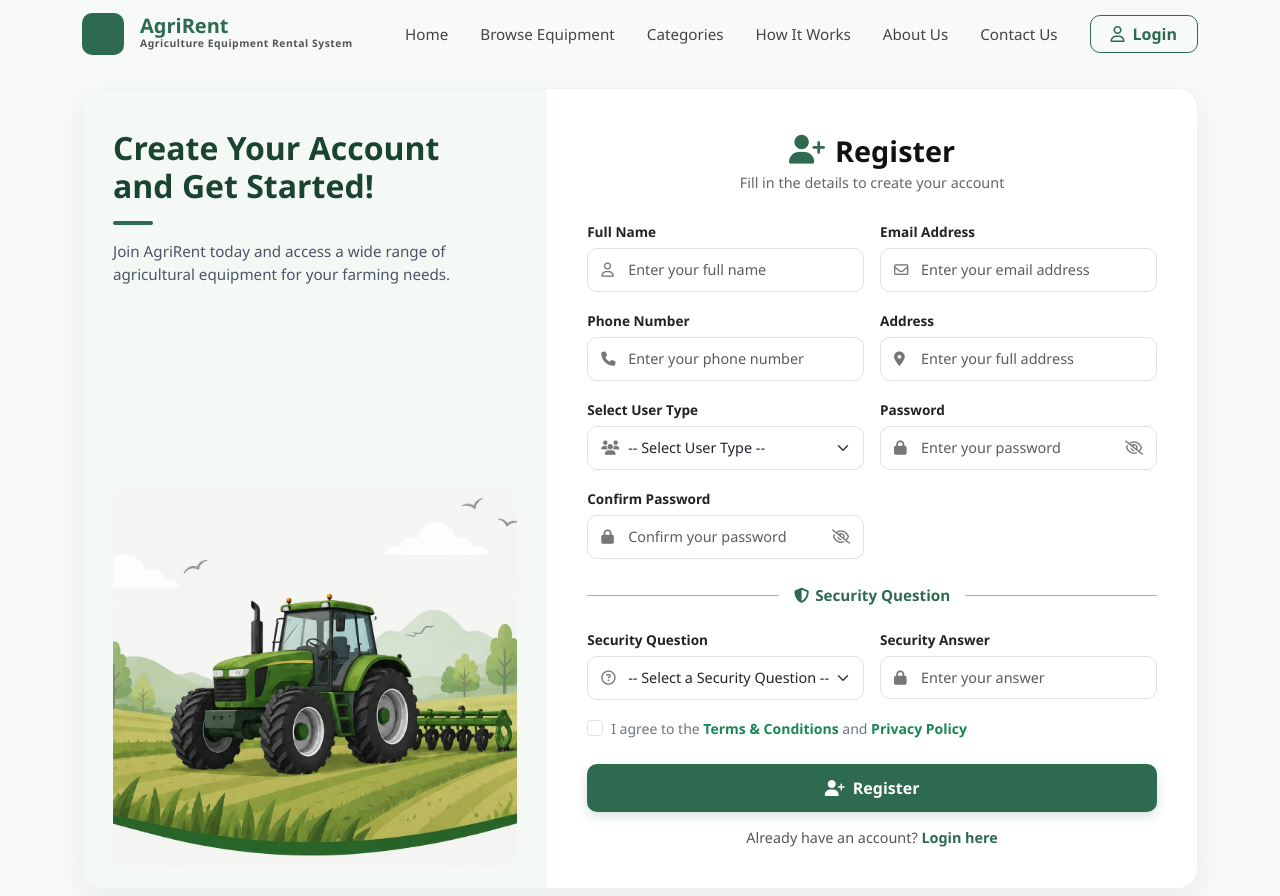
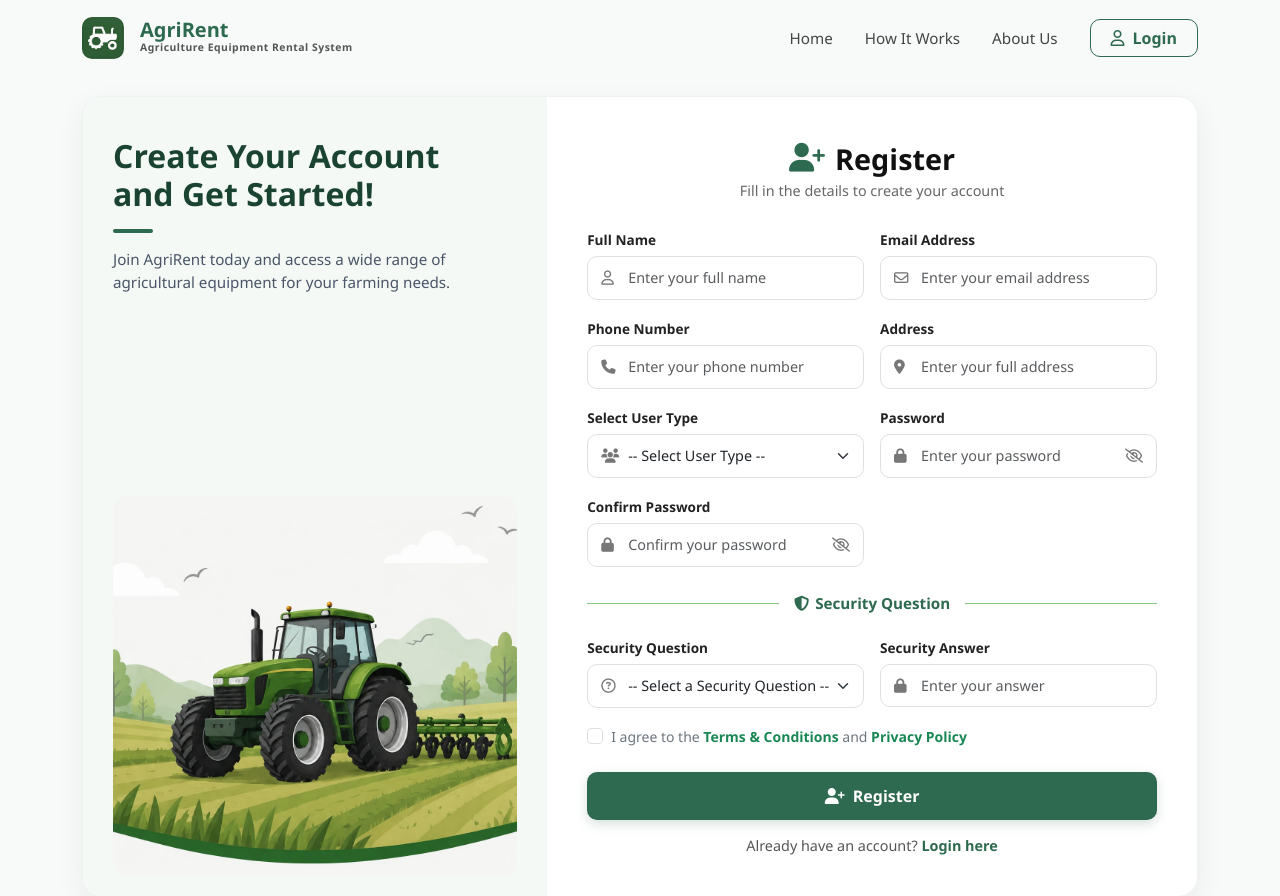
Before and after one commit to PoojithaS2005/agriculture-equpiment-rental, a PHP site: page /register.php in a window 1280 px wide. Shown: the top 896 px of the page. Before the commit the page ends 856 px from the top, so only its background shows below. Run offline with PHP 8.4, Linux system fonts and the light colour scheme.

Commit message:
modified register.php,how irt works,logo.png

```diff
--- a/register.php
+++ b/register.php
@@ -105,16 +105,27 @@ if ($_SERVER["REQUEST_METHOD"] == "POST") {
         }
 
         /* --- Navbar --- */
+        .navbar {
+            padding: 12px 0;
+        }
+
+        /* Logo image */
         .brand-logo-icon {
             width: 42px;
             height: 42px;
-            background-color: var(--brand-green);
-            color: #ffffff;
             border-radius: 10px;
             display: flex;
             align-items: center;
             justify-content: center;
-            font-size: 1.3rem;
+            overflow: hidden;
+            flex-shrink: 0;
+        }
+
+        .brand-logo-icon img {
+            width: 100%;
+            height: 100%;
+            object-fit: cover;
+            display: block;
         }
 
         .brand-text-main {
@@ -364,14 +375,19 @@ if ($_SERVER["REQUEST_METHOD"] == "POST") {
     <nav class="navbar navbar-expand-lg">
         <div class="container">
 
+            <!-- LOGO + AGRIRENT TEXT -->
+
 <a class="navbar-brand d-flex align-items-center gap-3" href="index.php">
 
     <div class="brand-logo-icon">
-                    <!-- Icon here -->
+        <img src="images/logo.png" alt="AgriRent Logo">
     </div>
 
     <div>
-                    <div class="brand-text-main">AgriRent</div>
+        <div class="brand-text-main">
+            AgriRent
+        </div>
+
         <div class="brand-text-sub">
             Agriculture Equipment Rental System
         </div>
@@ -392,39 +408,39 @@ if ($_SERVER["REQUEST_METHOD"] == "POST") {
 
                 <ul class="navbar-nav align-items-center me-3">
 
+                    <!-- HOME -->
                     <li class="nav-item">
-                        <a class="nav-link" href="index.php">Home</a>
+                        <a class="nav-link" href="index.php">
+                            Home
+                        </a>
                     </li>
 
+                    <!-- HOW IT WORKS -->
                     <li class="nav-item">
-                        <a class="nav-link" href="#">Browse Equipment</a>
+                        <a class="nav-link" href="how-it-works.php">
+                            How It Works
+                        </a>
                     </li>
 
+                    <!-- ABOUT US -->
                     <li class="nav-item">
-                        <a class="nav-link" href="#">Categories</a>
-                    </li>
-
-                    <li class="nav-item">
-                        <a class="nav-link" href="#">How It Works</a>
-                    </li>
-
-                    <li class="nav-item">
-                        <a class="nav-link" href="#">About Us</a>
-                    </li>
-
-                    <li class="nav-item">
-                        <a class="nav-link" href="#">Contact Us</a>
+                        <a class="nav-link" href="#">
+                            About Us
+                        </a>
                     </li>
 
                 </ul>
 
+                <!-- LOGIN -->
                 <a href="login.php" class="btn-outline-login">
-                    <i class="fa-regular fa-user"></i> Login
+                    <i class="fa-regular fa-user"></i>
+                    Login
                 </a>
 
             </div>
         </div>
     </nav>
+
 
     <!-- MAIN REGISTRATION CARD CONTAINER -->
     <div class="container">
@@ -465,6 +481,7 @@ if ($_SERVER["REQUEST_METHOD"] == "POST") {
 
                 </div>
 
+
                 <!-- RIGHT PANEL: Registration Form -->
                 <div class="col-lg-7">
 
@@ -479,6 +496,7 @@ if ($_SERVER["REQUEST_METHOD"] == "POST") {
                             Fill in the details to create your account
                         </p>
 
+
                         <?php if($error != ""): ?>
 
                             <div class="alert alert-danger py-2 text-center small">
@@ -487,6 +505,7 @@ if ($_SERVER["REQUEST_METHOD"] == "POST") {
 
                         <?php endif; ?>
 
+
                         <?php if($success != ""): ?>
 
                             <div class="alert alert-success py-2 text-center small">
@@ -494,6 +513,7 @@ if ($_SERVER["REQUEST_METHOD"] == "POST") {
                             </div>
 
                         <?php endif; ?>
+
 
                         <form method="POST" action="">
 
@@ -520,6 +540,7 @@ if ($_SERVER["REQUEST_METHOD"] == "POST") {
 
                                 </div>
 
+
                                 <!-- Email Address -->
                                 <div class="col-md-6">
 
@@ -540,6 +561,7 @@ if ($_SERVER["REQUEST_METHOD"] == "POST") {
                                     </div>
 
                                 </div>
+
 
                                 <!-- Phone Number -->
                                 <div class="col-md-6">
@@ -562,6 +584,7 @@ if ($_SERVER["REQUEST_METHOD"] == "POST") {
 
                                 </div>
 
+
                                 <!-- Address -->
                                 <div class="col-md-6">
 
@@ -582,6 +605,7 @@ if ($_SERVER["REQUEST_METHOD"] == "POST") {
                                     </div>
 
                                 </div>
+
 
                                 <!-- Select User Type -->
                                 <div class="col-md-6">
@@ -618,6 +642,7 @@ if ($_SERVER["REQUEST_METHOD"] == "POST") {
 
                                 </div>
 
+
                                 <!-- Password -->
                                 <div class="col-md-6">
 
@@ -642,6 +667,7 @@ if ($_SERVER["REQUEST_METHOD"] == "POST") {
                                     </div>
 
                                 </div>
+
 
                                 <!-- Confirm Password -->
                                 <div class="col-md-6">
@@ -670,6 +696,7 @@ if ($_SERVER["REQUEST_METHOD"] == "POST") {
 
                             </div>
 
+
                             <!-- SECURITY QUESTION DIVIDER -->
                             <div class="security-divider">
 
@@ -679,6 +706,7 @@ if ($_SERVER["REQUEST_METHOD"] == "POST") {
                                 </span>
 
                             </div>
+
 
                             <div class="row g-3 mb-3">
 
@@ -725,6 +753,7 @@ if ($_SERVER["REQUEST_METHOD"] == "POST") {
 
                                 </div>
 
+
                                 <!-- Security Answer -->
                                 <div class="col-md-6">
 
@@ -748,6 +777,7 @@ if ($_SERVER["REQUEST_METHOD"] == "POST") {
 
                             </div>
 
+
                             <!-- Terms & Conditions Checkbox -->
                             <div class="form-check mb-4 mt-2">
 
@@ -761,11 +791,14 @@ if ($_SERVER["REQUEST_METHOD"] == "POST") {
                                        for="termsCheck">
 
                                     I agree to the
+
                                     <a href="#"
                                        class="text-success fw-semibold text-decoration-none">
                                         Terms & Conditions
                                     </a>
+
                                     and
+
                                     <a href="#"
                                        class="text-success fw-semibold text-decoration-none">
                                         Privacy Policy
@@ -774,6 +807,7 @@ if ($_SERVER["REQUEST_METHOD"] == "POST") {
                                 </label>
 
                             </div>
+
 
                             <!-- Submit Register Button -->
                             <button type="submit"
@@ -784,10 +818,12 @@ if ($_SERVER["REQUEST_METHOD"] == "POST") {
 
                             </button>
 
+
                             <!-- Footer Login Link -->
                             <div class="login-link-footer">
 
                                 Already have an account?
+
                                 <a href="login.php">
                                     Login here
                                 </a>
@@ -805,6 +841,7 @@ if ($_SERVER["REQUEST_METHOD"] == "POST") {
         </div>
 
     </div>
+
 
     <!-- Bootstrap 5 JS & Toggle Scripts -->
     <script src="https://cdn.jsdelivr.net/npm/bootstrap@5.3.2/dist/js/bootstrap.bundle.min.js"></script>
```
Also changed, not shown: how-it-works.php (+250 -38 lines), images/logo.png. Lines whose indentation alone changed are shown as unchanged.
